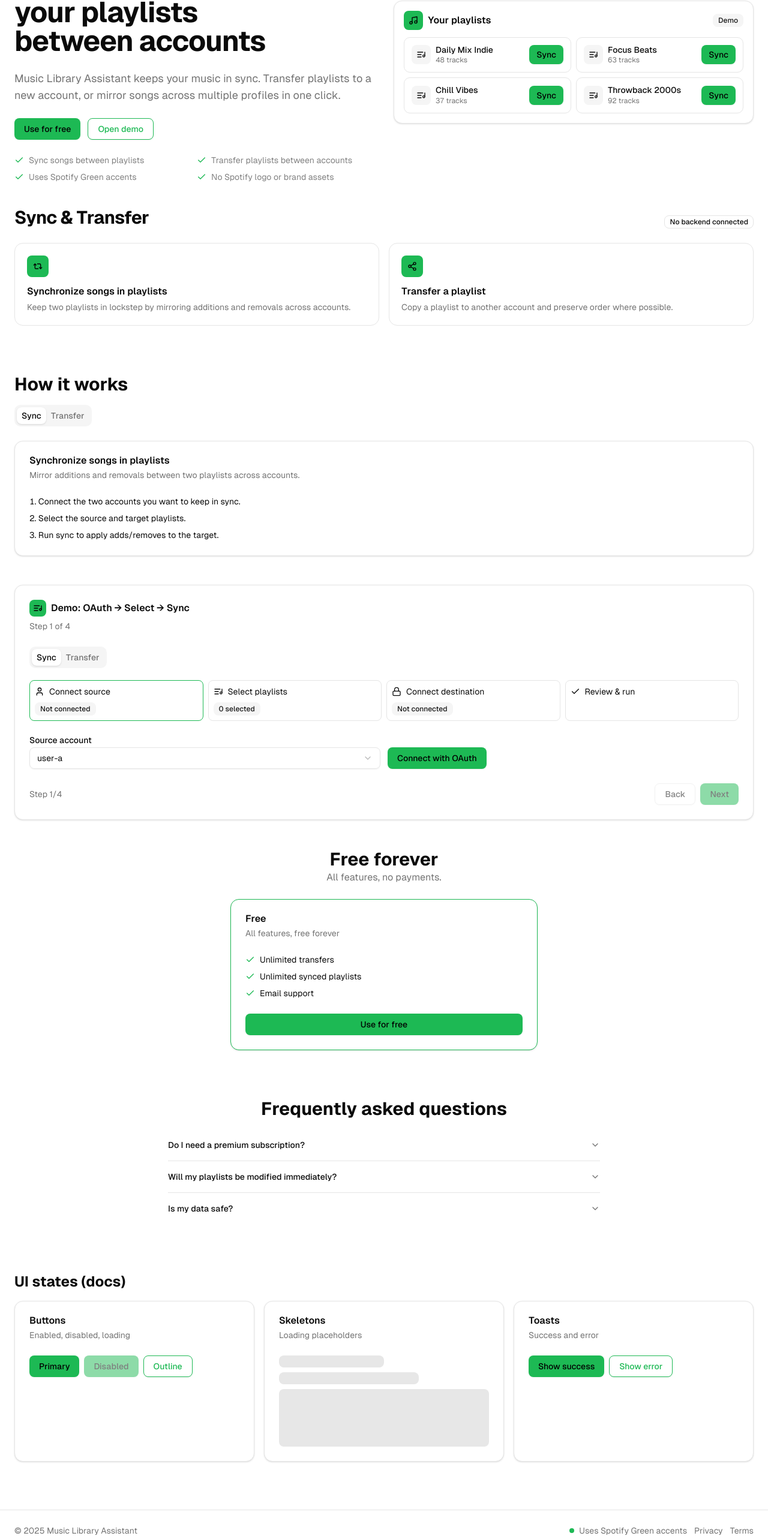
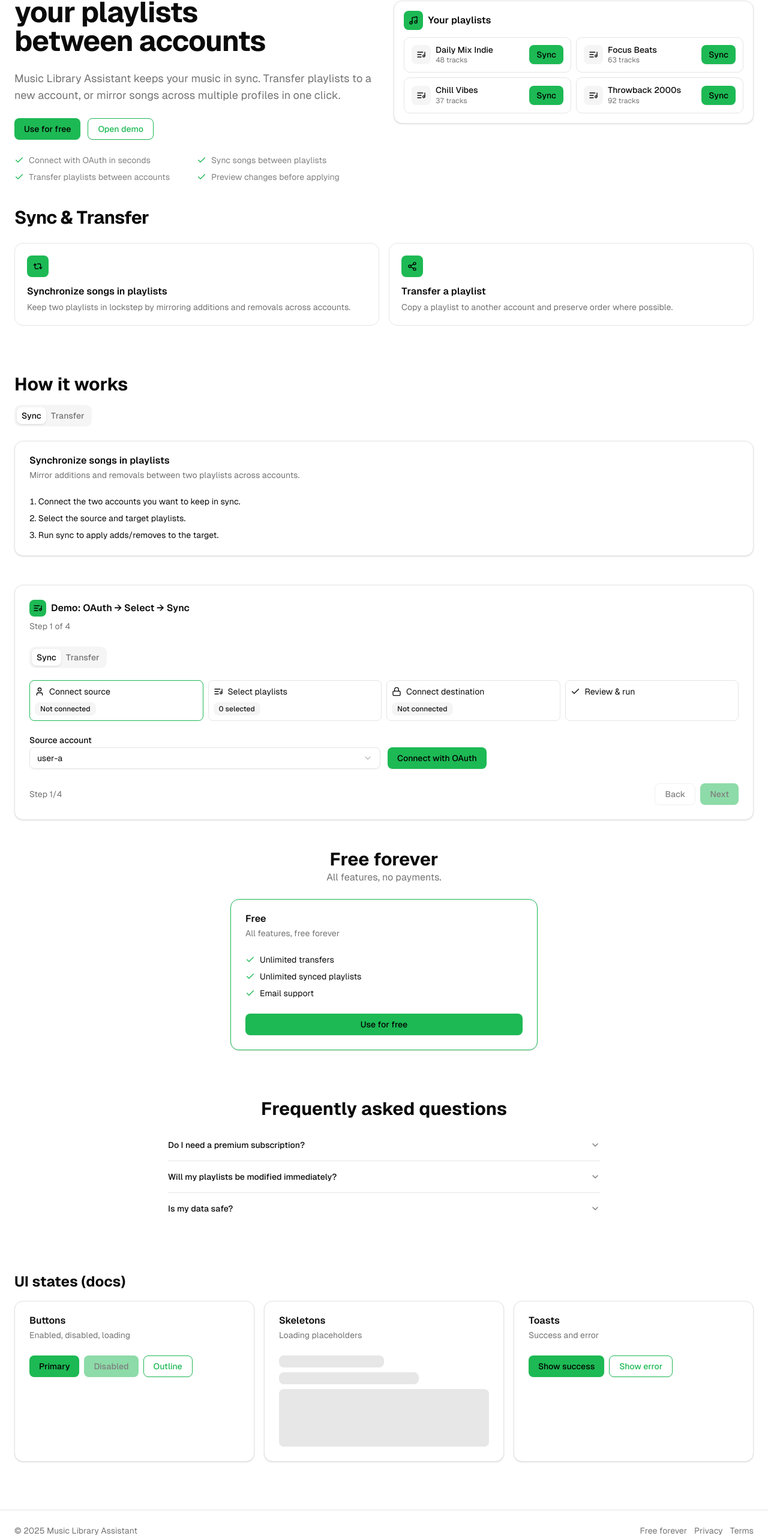
Before and after one commit to trustosas/spotify-librarymanager-frontend, a Next.js app: page / in a window 1280 px wide. Shown: the part 196-2762 px from the top of the page at 60% size. Built offline with nearby package versions, Linux system fonts and the light colour scheme.

Commit message:
Remove meta/spec text and make copy user-facing
cgen-65996a26521c41afa07c6f460b9fcdf9

```diff
--- a/src/components/mla-landing.tsx
+++ b/src/components/mla-landing.tsx
@@ -43,10 +43,10 @@ function Hero() {
             </Button>
           </div>
           <ul className="text-muted-foreground/90 grid grid-cols-1 gap-2 text-sm sm:grid-cols-2">
+            <li className="inline-flex items-center gap-2"><Check className="text-brand size-4"/> Connect with OAuth in seconds</li>
             <li className="inline-flex items-center gap-2"><Check className="text-brand size-4"/> Sync songs between playlists</li>
             <li className="inline-flex items-center gap-2"><Check className="text-brand size-4"/> Transfer playlists between accounts</li>
-            <li className="inline-flex items-center gap-2"><Check className="text-brand size-4"/> Uses Spotify Green accents</li>
-            <li className="inline-flex items-center gap-2"><Check className="text-brand size-4"/> No Spotify logo or brand assets</li>
+            <li className="inline-flex items-center gap-2"><Check className="text-brand size-4"/> Preview changes before applying</li>
           </ul>
         </div>
         <div className="relative">
@@ -56,7 +56,6 @@ function Hero() {
                 <span className="inline-flex size-8 items-center justify-center rounded-md bg-brand text-black"><Music className="size-4"/></span>
                 <span className="font-semibold">Your playlists</span>
               </div>
-              <Badge variant="secondary" className="hidden sm:inline">Demo</Badge>
             </div>
             <div className="grid gap-2 sm:grid-cols-2">
               {demoPlaylists.map((p) => (
@@ -98,7 +97,6 @@ function Features() {
     <section id="features" className="mx-auto max-w-7xl px-3 py-10 sm:px-6">
       <div className="mb-6 flex items-end justify-between">
         <h2 className="text-2xl font-bold tracking-tight sm:text-3xl">Sync & Transfer</h2>
-        <Badge variant="outline" className="hidden sm:inline">No backend connected</Badge>
       </div>
       <div className="grid gap-4 sm:grid-cols-2">
         <Feature icon={Repeat2} title="Synchronize songs in playlists" desc="Keep two playlists in lockstep by mirroring additions and removals across accounts." />
@@ -388,7 +386,7 @@ function Footer() {
         <div className="flex flex-col items-start justify-between gap-3 sm:flex-row sm:items-center">
           <p>© {new Date().getFullYear()} Music Library Assistant</p>
           <div className="flex flex-wrap items-center gap-3">
-            <span className="inline-flex items-center gap-2"><span className="size-2 rounded-full bg-brand"/> Uses Spotify Green accents</span>
+            <span>Free forever</span>
             <a href="#privacy" className="hover:underline">Privacy</a>
             <a href="#terms" className="hover:underline">Terms</a>
           </div>
```
